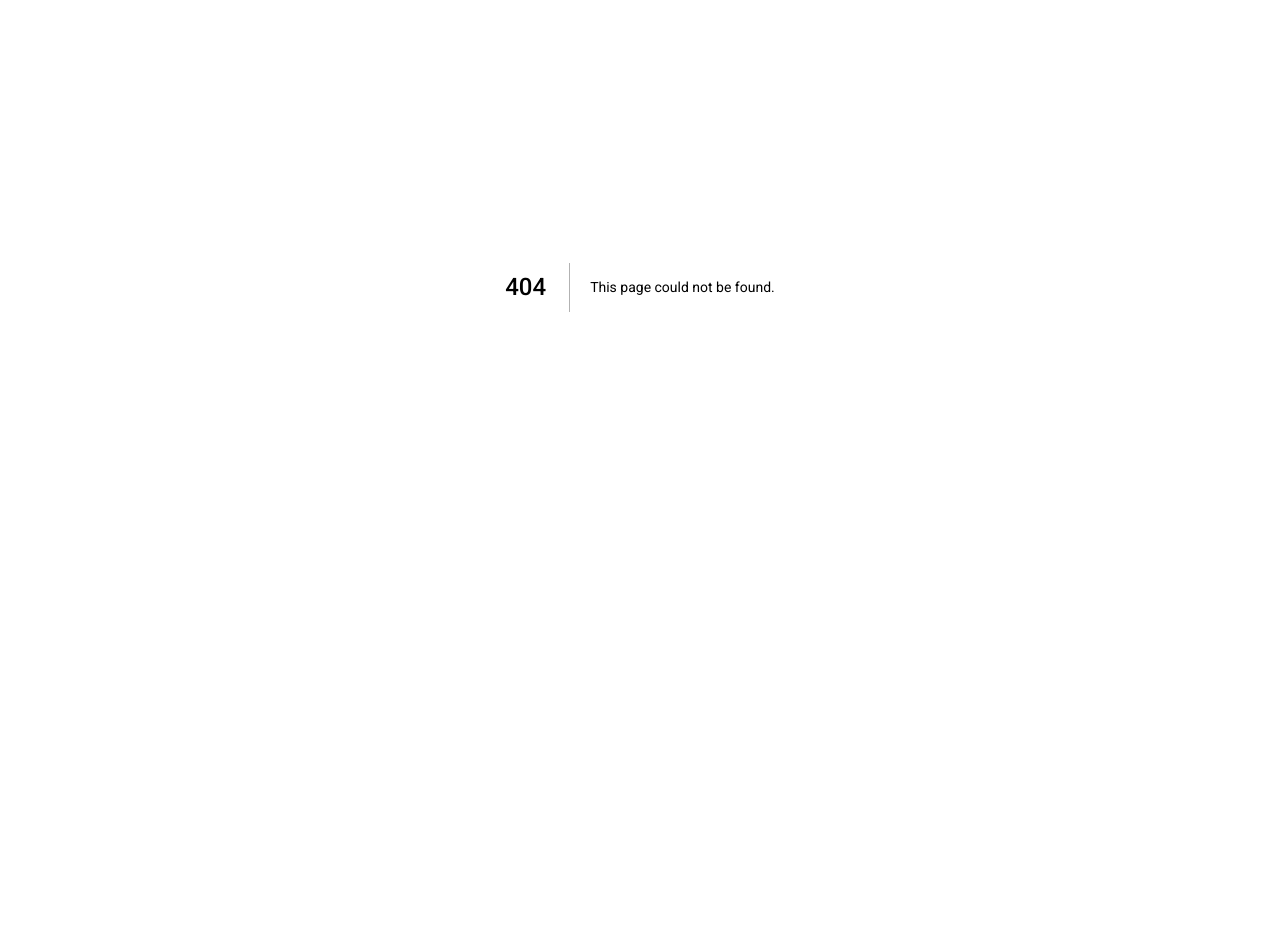
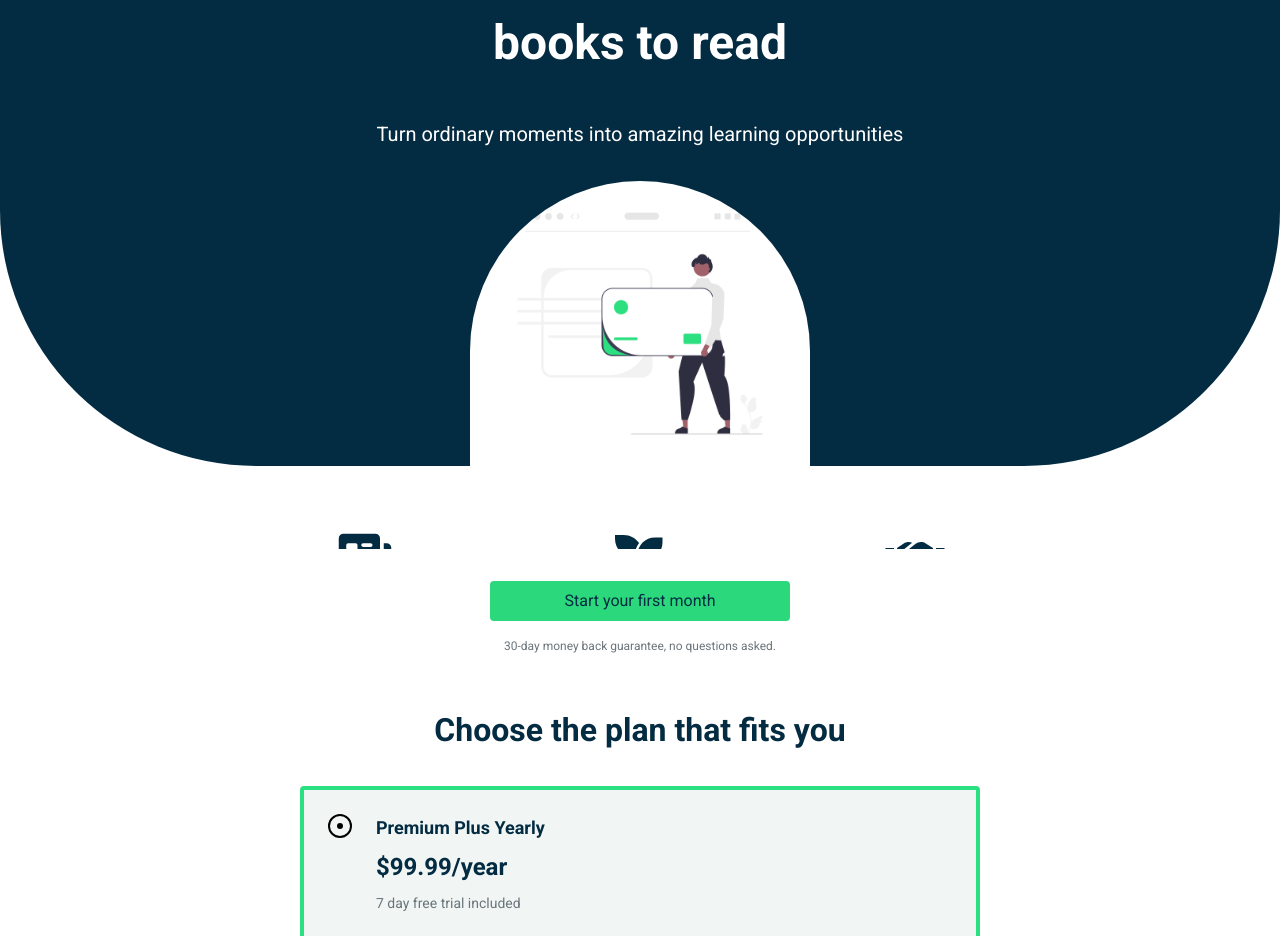
Before and after one commit to shavonnewhiffin/summaristproject, a Next.js app: page /choose-plan in a window 1280 px wide. Before the commit this address had no page. Shown: the part 113-1049 px from the top of the page. Before the commit the page ends 800 px from the top, so only its background shows below. Built offline with nearby package versions, Linux system fonts and the light colour scheme.

Commit message:
feat: implementing choose-plan page

```diff
--- /dev/null
+++ b/app/choose-plan/page.js
@@ -0,0 +1,14 @@
+import React from "react";
+import Hero from "../components/chooseplan/Hero";
+import Plans from "../components/chooseplan/Plans";
+
+const page = () => {
+  return (
+    <>
+      <Hero />
+      <Plans />
+    </>
+  );
+};
+
+export default page;
--- /dev/null
+++ b/app/components/chooseplan/Hero.js
@@ -0,0 +1,34 @@
+import React from "react";
+import Image from "next/image";
+import styles from "../../styles/choose-plan/Choose.module.css"
+import pricing from '../../assets/pricing-top.png'
+
+const Hero = () => {
+  return (
+    <div className="plan">
+      <div className={styles['plan__header--wrapper']}>
+        <div className={styles['plan__header--wrapper::before']}>
+          <div className={styles.plan__header}>
+            <div className={styles.plan__title}>
+              Get unlimited access to many amazing books to read
+            </div>
+            <div className={styles['plan__sub--title']}>
+              Turn ordinary moments into amazing learning opportunities
+            </div>
+            <figure className={styles['plan__img--mask']}>
+              <Image
+                src={pricing}
+                loading="lazy"
+                alt="pricing"
+                width="860"
+                height="722"
+              />
+            </figure>
+          </div>
+        </div>
+      </div>
+    </div>
+  );
+};
+
+export default Hero;
--- /dev/null
+++ b/app/components/chooseplan/Plans.js
@@ -0,0 +1,80 @@
+"use client"
+import { useState } from 'react'
+import { IoNewspaper } from "react-icons/io5";
+import { RiPlantFill } from "react-icons/ri";
+import { FaHandshake } from "react-icons/fa6";
+import styles from '../../styles/choose-plan/Choose.module.css'
+
+const Plans = () => {
+
+const [selectedPlan, setSelectedPlan] = useState('yearly')
+
+  return (
+    <div className="row">
+        <div className="container">
+            <div className={styles['plan__features--wrapper']}>
+                <div className={styles['plan__features']}>
+                    <figure className={styles['plan__features--icon']}>
+                        <IoNewspaper />
+                    </figure>
+                    <div className={styles['plan__features--text']}>
+                        <b>Key ideas in a few minutes</b> with many books to read
+                    </div>
+                </div>
+                <div className={styles['plan__features']}>
+                    <figure className={styles['plan__features--icon']}>
+                        <RiPlantFill />
+                    </figure>
+                    <div className={styles['plan__features--text']}>
+                        <b>3 million</b> people growing with Summarist everyday
+                    </div>
+                </div>
+                <div className={styles['plan__features']}>
+                    <figure className={styles['plan__features--icon']}>
+                        <FaHandshake />
+                    </figure>
+                    <div className={styles['plan__features--text']}>
+                        <b>Precise recommendations</b> collections curated by experts
+                    </div>
+                </div>
+            </div>
+            <div className={styles['section__title']}>
+                Choose the plan that fits you
+            </div>
+            <div className={`${styles['plan__card']} ${selectedPlan === 'yearly'? styles['plan__card--active'] : ''}`} onClick={() => {setSelectedPlan('yearly')}}>
+                <div className={styles['plan__card--circle']}>
+                    <div className={styles['plan__card--dot']}></div>
+                </div>
+                <div className={styles['plan__card--content']}>
+                    <div className={styles['plan__card--title']}>Premium Plus Yearly</div>
+                    <div className={styles['plan__card--price']}>$99.99/year</div>
+                    <div className={styles['plan__card--text']}>7 day free trial included</div>
+                </div>
+            </div>
+        </div>
+        <div className={styles['plan__card--seperator']}>
+            <div className={styles['plan__seperator']}>or</div>
+        </div>
+              <div className={`${styles['plan__card']} ${selectedPlan === 'monthly' ? styles['plan__card--active'] : '' }`} onClick={() =>(setSelectedPlan('monthly'))}>
+                <div className={styles['plan__card--circle']}>
+                    <div className={styles['plan__card--dot']}></div>
+                </div>
+                <div className={styles['plan__card--content']}>
+                    <div className={styles['plan__card--title']}>Premium Monthly</div>
+                    <div className={styles['plan__card--price']}>$9.99/month</div>
+                    <div className={styles['plan__card--text']}> No trial included</div>
+                </div>
+            </div>
+            <div className={styles['plan__card--cta']}>
+                <span className={styles['btn--wrapper']}>
+                    <button className={styles['btn']}>
+                        <span>Start your first month</span>
+                    </button>
+                </span>
+                <div className={styles['plan__disclaimer']}>30-day money back guarantee, no questions asked.</div>
+            </div>
+    </div>
+  )
+}
+
+export default Plans
--- /dev/null
+++ b/app/styles/choose-plan/Choose.module.css
@@ -0,0 +1,231 @@
+/* CHOOSE PLAN */
+
+/* HERO */
+
+.plan {
+  width: 100%;
+}
+
+.plan__header--wrapper {
+  position: relative;
+  text-align: center;
+  width: 100%;
+  padding-top: 48px;
+  margin-bottom: 24px;
+}
+
+.plan__header::before {
+  content: "";
+  position: absolute;
+  top: 0;
+  left: 0;
+  z-index: -1;
+  width: 100%;
+  height: 100%;
+  background-color: #032b41;
+  border-bottom-right-radius: 16rem;
+  border-bottom-left-radius: 16rem;
+}
+
+.plan__header {
+  max-width: 1000px;
+  margin: 0 auto;
+  color: #fff;
+  padding: 0 24px;
+}
+
+.plan__title {
+  font-size: 48px;
+  font-weight: 700;
+  margin-bottom: 40px;
+}
+
+.plan__sub--title {
+  font-size: 20px;
+  margin-bottom: 32px;
+}
+
+.plan__img--mask {
+  display: flex;
+  justify-content: center;
+  max-width: 340px;
+  margin: 0 auto;
+  border-radius: 180px 180px 0 0;
+  overflow: hidden;
+  width: 100%;
+  height: 100%;
+}
+
+/* PLANS */
+
+.plan__features--wrapper {
+  display: grid;
+  grid-template-columns: repeat(3, 1fr);
+  justify-items: center;
+  text-align: center;
+  grid-gap: 24px;
+  gap: 24px;
+  max-width: 800px;
+  margin: 0 auto 56px;
+}
+
+.plan__features--icon {
+  display: flex;
+  justify-content: center;
+  color: #032b41;
+  margin-bottom: 12px;
+}
+
+.plan__features--icon svg {
+  width: 60px;
+  height: 60px;
+}
+
+.plan__features--text {
+  color: #394547;
+  line-height: 1.5;
+}
+
+.section__title {
+  font-size: 32px;
+  color: #032b41;
+  text-align: center;
+  margin-bottom: 32px;
+  font-weight: 700;
+}
+
+.plan__card {
+  display: flex;
+  gap: 24px;
+  padding: 24px;
+  background-color: #f1f6f4;
+  border: 4px solid #bac8ce;
+  border-radius: 4px;
+  cursor: pointer;
+  max-width: 680px;
+  margin: 0 auto;
+}
+
+.plan__card--circle {
+  position: relative;
+  width: 24px;
+  height: 24px;
+  border-radius: 50%;
+  border: 2px solid #000;
+  display: flex;
+  align-items: center;
+  justify-content: center;
+}
+
+.plan__card--dot {
+    position: absolute;
+    width: 6px;
+    height: 6px;
+    background-color: #000;
+    border-radius: 50%;
+}
+
+.plan__card--title {
+  font-size: 18px;
+  font-weight: 600;
+  color: #032b41;
+  margin-bottom: 8px;
+}
+
+.plan__card--price {
+  font-size: 24px;
+  font-weight: 700;
+  color: #032b41;
+  margin-bottom: 8px;
+}
+
+.plan__card--text {
+  color: #6b757b;
+  font-size: 14px;
+}
+
+.plan__card--seperator {
+  font-size: 14px;
+  color: #6b757b;
+  display: flex;
+  align-items: center;
+  gap: 8px;
+  max-width: 240px;
+  margin: 24px auto;
+}
+
+.plan__card--seperator::before,
+.plan__card--seperator::after {
+  content: "";
+  flex-grow: 1;
+  height: 1px;
+  background: #bac8ce;
+}
+
+.plan__card--active {
+  border: 4px solid #2be080;
+}
+
+.plan__card--circle {
+  position: relative;
+  width: 24px;
+  height: 24px;
+  border-radius: 50%;
+  border: 2px solid #000;
+  display: flex;
+  align-items: center;
+  justify-content: center;
+}
+
+.plan__card--title {
+  font-size: 18px;
+  font-weight: 600;
+  color: #032b41;
+  margin-bottom: 8px;
+}
+
+.plan__card--price {
+  font-size: 24px;
+  font-weight: 700;
+  color: #032b41;
+  margin-bottom: 8px;
+}
+
+.plan__card--text {
+  color: #6b757b;
+  font-size: 14px;
+}
+
+.plan__card--cta {
+  background: #fff;
+  position: -webkit-sticky;
+  position: sticky;
+  bottom: 0;
+  z-index: 1;
+  padding: 32px 0;
+  display: flex;
+  flex-direction: column;
+  align-items: center;
+  gap: 16px;
+}
+
+.btn {
+  background-color: #2bd97c;
+  color: #032b41;
+  width: 100%;
+  height: 40px;
+  border-radius: 4px;
+  font-size: 16px;
+  transition: background-color 0.2s;
+  display: flex;
+  align-items: center;
+  justify-content: center;
+  min-width: 180px;
+  width: 300px;
+}
+
+.plan__disclaimer {
+  font-size: 12px;
+  color: #6b757b;
+  text-align: center;
+}
```
